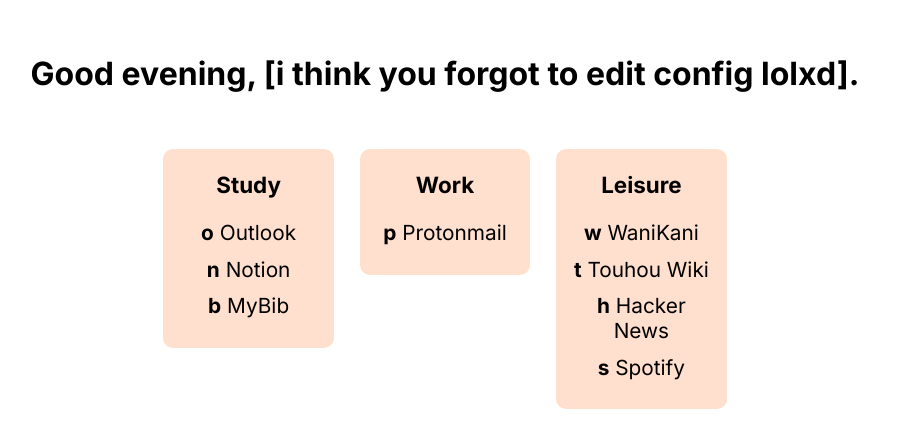
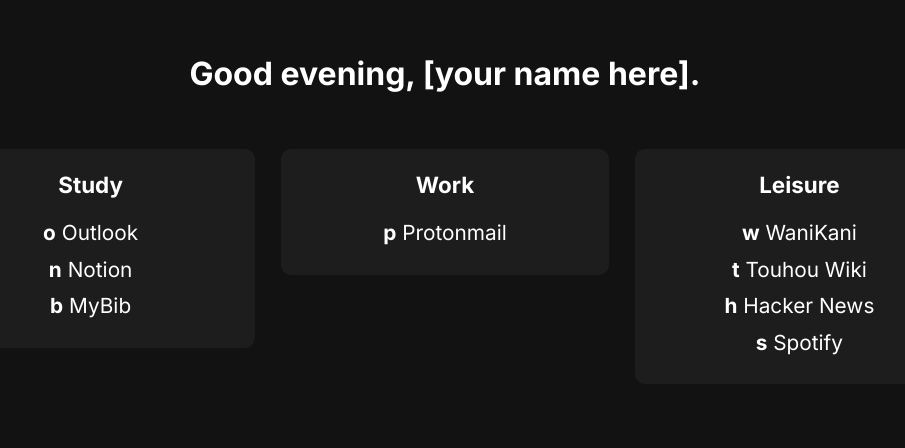
Before and after one commit to shirotori-0x80/nue-startpage, a plain HTML site: page index.html in a window 1280 px wide. Shown: the part 106-554 px from the top of the page, without its empty margins (195-1100 px from the left). Drawn offline with Linux system fonts and the light colour scheme.

Commit message:
started work on themeing

```diff
--- a/script.js
+++ b/script.js
@@ -1,13 +1,28 @@
-// A spun up web server would be needed for a seperate config file, so we're going to stick with
-// putting it in the js file for the sake of minimalism.
+const config = {
+    name: `[your name here]`,
+    themes: {
+        default: {
+            "bgColor": "#FFF",
+            "groupColor": "#FFDFCD",
+            "textColor": "#000",
+            "textHoverColor": "#C14600"
+        },
+        darkColors: {
+            "timeOfDay": true,
+            // Times (24hr) that dark mode will be turned on and off.
+            "themeBegin": 19,
+            "themeEnd": 7,
 
-const config = {
-    name: `[i think you forgot to edit config lolxd]`
+            "bgColor": "#121212",
+            "groupColor": "#1D1D1D",
+            "textColor": "#FFF",
+            "textHoverColor": "#FFDFCD"
+        }
+    }
 }
 
 const bookmarks = {
 // Group names must be different.
-// The hot**key** is literally the key for each bookmark lol
 
 // x: {
 //     name: "",
@@ -53,7 +68,7 @@ const bookmarks = {
     }
 }
 
-const TODMessage = () => {
+const todMessage = () => {
     const date = new Date();
     const hour = date.getHours();
     let message;
@@ -78,6 +93,34 @@ const TODMessage = () => {
     }
 
     return message;
+}
+
+const todTheme = (theme) => {
+    if (config.themes[theme].timeOfDay === false) {
+        return;
+    }
+
+    const date = new Date();
+    const hour = date.getHours();
+
+    if ((hour >= config.themes[theme].themeBegin) ||  hour < config.themes[theme].themeEnd) {
+        injectColors(theme);
+    } else {
+        injectColors("default");
+    }
+}
+
+const injectColors = (theme) => {
+    if(theme == null) {
+        // TODO: validate input
+        console.error(`Theme "${theme}" doesn't exist`);
+    }
+
+    const root = document.documentElement;
+    root.style.setProperty("--bg-color", config.themes[theme].bgColor);
+    root.style.setProperty("--group-color", config.themes[theme].groupColor);
+    root.style.setProperty("--text-color", config.themes[theme].textColor);
+    root.style.setProperty("--text-hover-color", config.themes[theme].textHoverColor);
 }
 
 const detectKeyPress = (bookmarks, config) => {
@@ -132,7 +175,8 @@ const populateBookmarks = () => {
 }
 
 document.addEventListener("DOMContentLoaded", function(event) {
-    document.querySelector("#header").innerHTML = TODMessage();
+    document.querySelector("#header").innerHTML = todMessage();
+    todTheme("darkColors")
     populateBookmarks();
     detectKeyPress(bookmarks, config);
 });
--- a/styles.css
+++ b/styles.css
@@ -72,7 +72,7 @@ a:hover {
     font-weight: 700;
 }
 
-@media screen and (max-width: 1000px) {
+@media screen and (max-width: 1300px) {
     .row {
         width: 100%
     }
```
